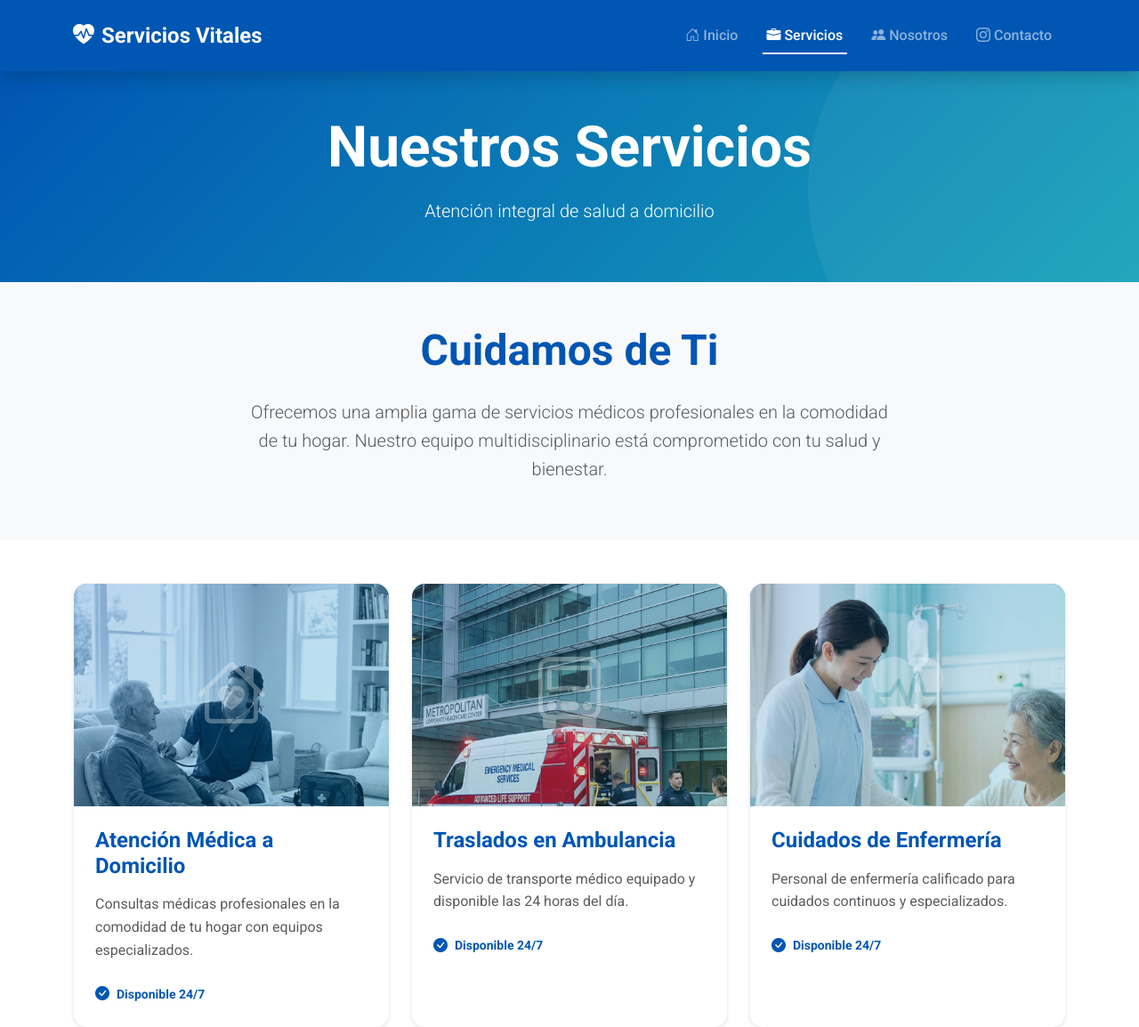
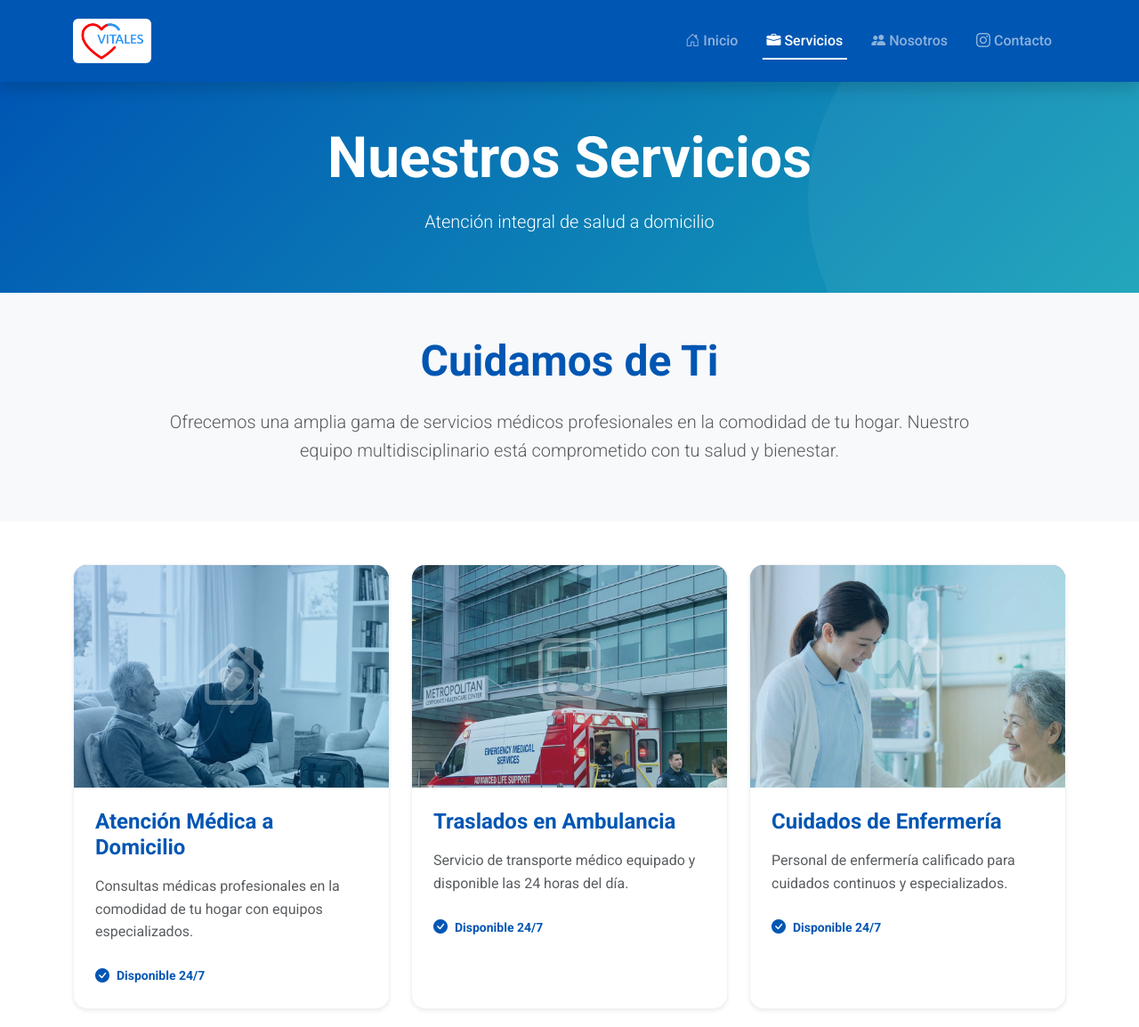
Before and after one commit to Neyilson/Vitales, a Django app: page /servicios/ in a window 1280 px wide. Shown: the top 1154 px of the page at 89% size. Run offline with Django 5.2, Linux system fonts and the light colour scheme.

Commit message:
All templates updated

```diff
--- a/Vitalesweb/static/css/style.css
+++ b/Vitalesweb/static/css/style.css
@@ -8,13 +8,18 @@
    ============================================ */
 :root {
     /* Primary Colors */
-    --vitales-primary: #0056b3;      /* Medical Dark Blue */
-    --vitales-secondary: #dc3545;    /* Emergency Red */
-    --vitales-accent: #17a2b8;       /* Light Blue */
+    --vitales-primary: #0056b3;
+    /* Medical Dark Blue */
+    --vitales-secondary: #dc3545;
+    /* Emergency Red */
+    --vitales-accent: #17a2b8;
+    /* Light Blue */
 
     /* Neutral Colors */
-    --vitales-dark: #2c3e50;         /* Dark Gray Text */
-    --vitales-light: #f8f9fa;        /* Light Gray Background */
+    --vitales-dark: #2c3e50;
+    /* Dark Gray Text */
+    --vitales-light: #f8f9fa;
+    /* Light Gray Background */
     --vitales-white: #ffffff;
 
     /* Gradients */
@@ -135,6 +140,10 @@ body {
     z-index: 10;
 }
 
+.carousel-caption-custom .container {
+    padding: 2rem 1rem;
+}
+
 .carousel-item {
     position: relative;
 }
@@ -148,11 +157,13 @@ body {
         opacity: 0;
         transform: translateY(30px);
     }
+
     to {
         opacity: 1;
         transform: translateY(0);
     }
 }
+
 
 /* ============================================
    STATISTICS SECTION
@@ -445,6 +456,7 @@ html {
     from {
         opacity: 0;
     }
+
     to {
         opacity: 1;
     }
@@ -455,6 +467,7 @@ html {
         opacity: 0;
         transform: translateY(20px);
     }
+
     to {
         opacity: 1;
         transform: translateY(0);
@@ -463,9 +476,12 @@ html {
 
 /* Loading Animation */
 @keyframes pulse {
-    0%, 100% {
+
+    0%,
+    100% {
         opacity: 1;
     }
+
     50% {
         opacity: 0.5;
     }
@@ -500,6 +516,7 @@ html {
    PRINT STYLES
    ============================================ */
 @media print {
+
     .navbar,
     footer,
     .btn,
--- a/Vitalesweb/templates/Vitalesweb/base.html
+++ b/Vitalesweb/templates/Vitalesweb/base.html
@@ -20,7 +20,7 @@
 
     <!-- Custom CSS -->
     {% load static %}
-    <link rel="stylesheet" href="{% static 'css/style.css' %}">
+    <link rel="stylesheet" href="{% static 'css/style.css' %}?v=2.0">
 
     {% block extra_css %}{% endblock %}
 </head>
@@ -29,8 +29,7 @@
     <nav class="navbar navbar-expand-lg navbar-dark bg-primary sticky-top shadow">
         <div class="container">
             <a class="navbar-brand d-flex align-items-center" href="{% url 'vitalesweb:index' %}">
-                <i class="bi bi-heart-pulse-fill me-2 fs-4"></i>
-                <span class="fw-bold">Servicios Vitales</span>
+                <img src="{% static 'img/vitales_logo_color.jpg' %}" alt="Vitales Logo" height="50" class="bg-white rounded px-2 py-1">
             </a>
             <button class="navbar-toggler" type="button" data-bs-toggle="collapse" data-bs-target="#navbarNav" aria-controls="navbarNav" aria-expanded="false" aria-label="Toggle navigation">
                 <span class="navbar-toggler-icon"></span>
@@ -77,7 +76,7 @@
                         <i class="bi bi-heart-pulse-fill text-danger me-2"></i>Servicios Vitales
                     </h5>
                     <p class="text-light-emphasis">
-                        Servicios de salud integral a domicilio con calidad, accesibilidad y calidez humana.
+                        ¡Estamos comprometidos con el bienestar de todos los venezolanos!
                     </p>
                 </div>
 
@@ -91,11 +90,15 @@
                         </li>
                         <li class="mb-2">
                             <i class="bi bi-telephone-fill text-danger me-2"></i>
-                            <a href="tel:+58" class="text-light text-decoration-none">Disponible 24/7</a>
+                            <a href="tel:+584124997063" class="text-light text-decoration-none">0412-4997063</a>
+                        </li>
+                        <li class="mb-2">
+                            <i class="bi bi-telephone-fill text-danger me-2"></i>
+                            <a href="tel:+582127713190" class="text-light text-decoration-none">0212-7713190</a>
                         </li>
                         <li class="mb-2">
                             <i class="bi bi-envelope-fill text-danger me-2"></i>
-                            <a href="mailto:info@vitales.com" class="text-light text-decoration-none">info@vitales.com</a>
+                            <a href="mailto:serviciosvitalesdesalud@gmail.com" class="text-light text-decoration-none">serviciosvitalesdesalud@gmail.com</a>
                         </li>
                     </ul>
                 </div>
@@ -110,8 +113,8 @@
                         <a href="https://www.facebook.com" target="_blank" class="text-light fs-3" title="Facebook">
                             <i class="bi bi-facebook social-icon"></i>
                         </a>
-                        <a href="https://www.twitter.com" target="_blank" class="text-light fs-3" title="Twitter">
-                            <i class="bi bi-twitter social-icon"></i>
+                        <a href="https://www.x.com" target="_blank" class="text-light fs-3" title="X (Twitter)">
+                            <i class="bi bi-twitter-x social-icon"></i>
                         </a>
                         <a href="https://wa.me/" target="_blank" class="text-light fs-3" title="WhatsApp">
                             <i class="bi bi-whatsapp social-icon"></i>
--- a/Vitalesweb/templates/Vitalesweb/index.html
+++ b/Vitalesweb/templates/Vitalesweb/index.html
@@ -81,7 +81,7 @@
             {% for client in clients %}
             <div class="col-6 col-md-4 col-lg-2">
                 <div class="client-logo-card p-3 bg-white rounded shadow-sm hover-lift">
-                    <img src="{{ client.logo }}" alt="{{ client.name }}" class="img-fluid">
+                    <img src="{% static client.logo %}" alt="{{ client.name }}" class="img-fluid">
                 </div>
             </div>
             {% endfor %}
--- a/Vitalesweb/templates/Vitalesweb/servicios.html
+++ b/Vitalesweb/templates/Vitalesweb/servicios.html
@@ -20,7 +20,7 @@
 <section class="services-intro py-5 bg-light">
     <div class="container">
         <div class="row justify-content-center">
-            <div class="col-lg-8 text-center">
+            <div class="col-lg-10 text-center">
                 <h2 class="display-5 fw-bold text-primary mb-4">Cuidamos de Ti</h2>
                 <p class="lead text-muted">
                     Ofrecemos una amplia gama de servicios médicos profesionales en la comodidad de tu hogar.
@@ -76,8 +76,8 @@
         <div class="row g-4">
             <div class="col-md-6 col-lg-3">
                 <div class="benefit-card bg-white p-4 rounded-4 shadow-sm text-center h-100">
-                    <div class="benefit-icon-wrapper bg-primary bg-opacity-10 rounded-circle mx-auto mb-3 d-flex align-items-center justify-content-center" style="width: 70px; height: 70px;">
-                        <i class="bi bi-house-check-fill text-primary fs-2"></i>
+                    <div class="benefit-icon-wrapper bg-info bg-opacity-10 rounded-circle mx-auto mb-3 d-flex align-items-center justify-content-center" style="width: 70px; height: 70px;">
+                        <i class="bi bi-house-heart text-primary fs-2"></i>
                     </div>
                     <h5 class="fw-bold mb-2">Comodidad</h5>
                     <p class="text-muted small mb-0">Atención en tu hogar sin desplazamientos</p>
@@ -141,27 +141,33 @@
         <div class="row">
             <div class="col-12 text-center mb-4">
                 <h2 class="display-6 fw-bold text-primary mb-3">Cobertura Nacional</h2>
-                <p class="lead text-muted">Llevamos nuestros servicios a donde nos necesites</p>
+                <p class="lead text-muted">¡Llegamos a donde nadie llega!</p>
             </div>
         </div>
 
-        <div class="row justify-content-center">
-            <div class="col-lg-8">
+        <div class="row">
+            <div class="col-12">
                 <div class="coverage-info bg-light p-5 rounded-4 text-center">
                     <i class="bi bi-geo-alt-fill text-danger display-1 mb-3"></i>
-                    <h4 class="fw-bold mb-3">Atendemos en todo el territorio nacional</h4>
+                    <h4 class="fw-bold mb-3">Nuestra Sede Principal</h4>
                     <p class="text-muted mb-4">
-                        Nuestros servicios médicos están disponibles en las principales ciudades de Venezuela.
-                        Contamos con una red de profesionales distribuidos estratégicamente para garantizar
-                        una respuesta rápida y efectiva.
+                        Atención 24/7, los 365 días del año y con respuesta inmediata en toda Venezuela
                     </p>
-                    <div class="d-flex justify-content-center gap-4 flex-wrap">
-                        <span class="badge bg-primary fs-6 px-3 py-2"><i class="bi bi-check-lg me-1"></i>Caracas</span>
-                        <span class="badge bg-primary fs-6 px-3 py-2"><i class="bi bi-check-lg me-1"></i>Maracaibo</span>
-                        <span class="badge bg-primary fs-6 px-3 py-2"><i class="bi bi-check-lg me-1"></i>Valencia</span>
-                        <span class="badge bg-primary fs-6 px-3 py-2"><i class="bi bi-check-lg me-1"></i>Barquisimeto</span>
-                        <span class="badge bg-primary fs-6 px-3 py-2"><i class="bi bi-check-lg me-1"></i>Y más...</span>
+                    <!-- Google Maps Embed - Sede Principal Vitales -->
+                    <div class="map-container rounded-4 overflow-hidden shadow" style="height: 350px;">
+                        <iframe
+                            src="https://www.google.com/maps?q=Servicios+Vitales+de+Salud,+Caracas&output=embed&z=16"
+                            width="100%"
+                            height="100%"
+                            style="border:0;"
+                            allowfullscreen=""
+                            loading="lazy"
+                            referrerpolicy="no-referrer-when-downgrade">
+                        </iframe>
                     </div>
+                    <p class="text-muted small mt-3 mb-0">
+                        <i class="bi bi-info-circle me-1"></i>Cobertura en Caracas, Maracaibo, Valencia, Barquisimeto y más ciudades
+                    </p>
                 </div>
             </div>
         </div>
--- a/Vitalesweb/views.py
+++ b/Vitalesweb/views.py
@@ -45,12 +45,12 @@ def index_view(request):
             }
         ],
         'clients': [
-            {'name': 'Cliente 1', 'logo': 'https://via.placeholder.com/200x100/f8f9fa/0056b3?text=Cliente+1'},
-            {'name': 'Cliente 2', 'logo': 'https://via.placeholder.com/200x100/f8f9fa/0056b3?text=Cliente+2'},
-            {'name': 'Cliente 3', 'logo': 'https://via.placeholder.com/200x100/f8f9fa/0056b3?text=Cliente+3'},
-            {'name': 'Cliente 4', 'logo': 'https://via.placeholder.com/200x100/f8f9fa/0056b3?text=Cliente+4'},
-            {'name': 'Cliente 5', 'logo': 'https://via.placeholder.com/200x100/f8f9fa/0056b3?text=Cliente+5'},
-            {'name': 'Cliente 6', 'logo': 'https://via.placeholder.com/200x100/f8f9fa/0056b3?text=Cliente+6'},
+            {'name': 'PDVSA', 'logo': 'img/pdvsa_logo.png'},
+            {'name': 'Venemergencia', 'logo': 'img/venemergencia_logo.png'},
+            {'name': 'Bancamiga', 'logo': 'img/bancamiga_logo.png'},
+            {'name': 'Bolivariana de Puertos', 'logo': 'img/bolivariana_puertos_logo.png'},
+            {'name': 'La Mundial de Seguros', 'logo': 'img/lamundial_logo.jpg'},
+            {'name': 'UCNE', 'logo': 'img/ucne_logo.png'},
         ],
         'instagram_url': 'https://www.instagram.com/vitales.vzla/'
     }
@@ -66,18 +66,36 @@ def nosotros_view(request):
                   'domicilio, reconocida por la excelencia y el compromiso de nuestro equipo '
                   'multidisciplinario.',
         'values': [
-            {'name': 'Responsabilidad', 'icon': 'bi-shield-check', 'description': 'Compromiso total con nuestros pacientes'},
-            {'name': 'Respeto', 'icon': 'bi-hand-thumbs-up', 'description': 'Trato digno y considerado'},
-            {'name': 'Confianza', 'icon': 'bi-heart-pulse', 'description': 'Relaciones basadas en la credibilidad'},
-            {'name': 'Honestidad', 'icon': 'bi-check-circle', 'description': 'Transparencia en cada acción'},
-            {'name': 'Tolerancia', 'icon': 'bi-people', 'description': 'Respeto a la diversidad'},
-            {'name': 'Empatía', 'icon': 'bi-emoji-smile', 'description': 'Comprensión y apoyo genuino'},
-            {'name': 'Innovación', 'icon': 'bi-lightbulb', 'description': 'Mejora continua de servicios'},
-            {'name': 'Compromiso', 'icon': 'bi-star-fill', 'description': 'Dedicación con nuestro propósito'},
-            {'name': 'Excelencia', 'icon': 'bi-award', 'description': 'Calidad superior en todo'},
-            {'name': 'Calidez Humana', 'icon': 'bi-hearts', 'description': 'Atención con amor y cuidado'},
+            {
+                'name': 'Confianza',
+                'icon': 'bi-heart-pulse-fill',
+                'description': 'Relaciones basadas en la credibilidad y el respeto mutuo',
+                'bg_color': 'bg-info',
+                'text_color': 'text-info'
+            },
+            {
+                'name': 'Innovación',
+                'icon': 'bi-lightbulb',
+                'description': 'Mejora continua en nuestros servicios y procesos',
+                'bg_color': 'bg-info',
+                'text_color': 'text-info'
+            },
+            {
+                'name': 'Compromiso',
+                'icon': 'bi-star-fill',
+                'description': 'Dedicación total con nuestro propósito y pacientes',
+                'bg_color': 'bg-danger',
+                'text_color': 'text-danger'
+            },
+            {
+                'name': 'Excelencia',
+                'icon': 'bi-award',
+                'description': 'Calidad superior en cada atención que brindamos',
+                'bg_color': 'bg-success',
+                'text_color': 'text-success'
+            },
         ],
-        'team_image': 'images/equipo_medico_vitales_1764968485198.png'
+        'team_image': 'images/equipo_vitales_profesional_1765720906420.png'
     }
     return render(request, 'Vitalesweb/nosotros.html', context)
 
```
Also changed, not shown: Vitalesweb/templates/Vitalesweb/nosotros.html (+10 -6 lines), Vitalesweb/static/images/equipo_medico_vitales_1764968485198.png (deleted), Vitalesweb/static/images/equipo_vitales_profesional_1765720906420.png (added), Vitalesweb/static/img/bolivariana_puertos_logo.png (added), Vitalesweb/static/img/lamundial_logo.jpg (added), Vitalesweb/static/img/ucne_logo.png (added), Vitalesweb/static/img/vitales_logo_color.jpg (added).
